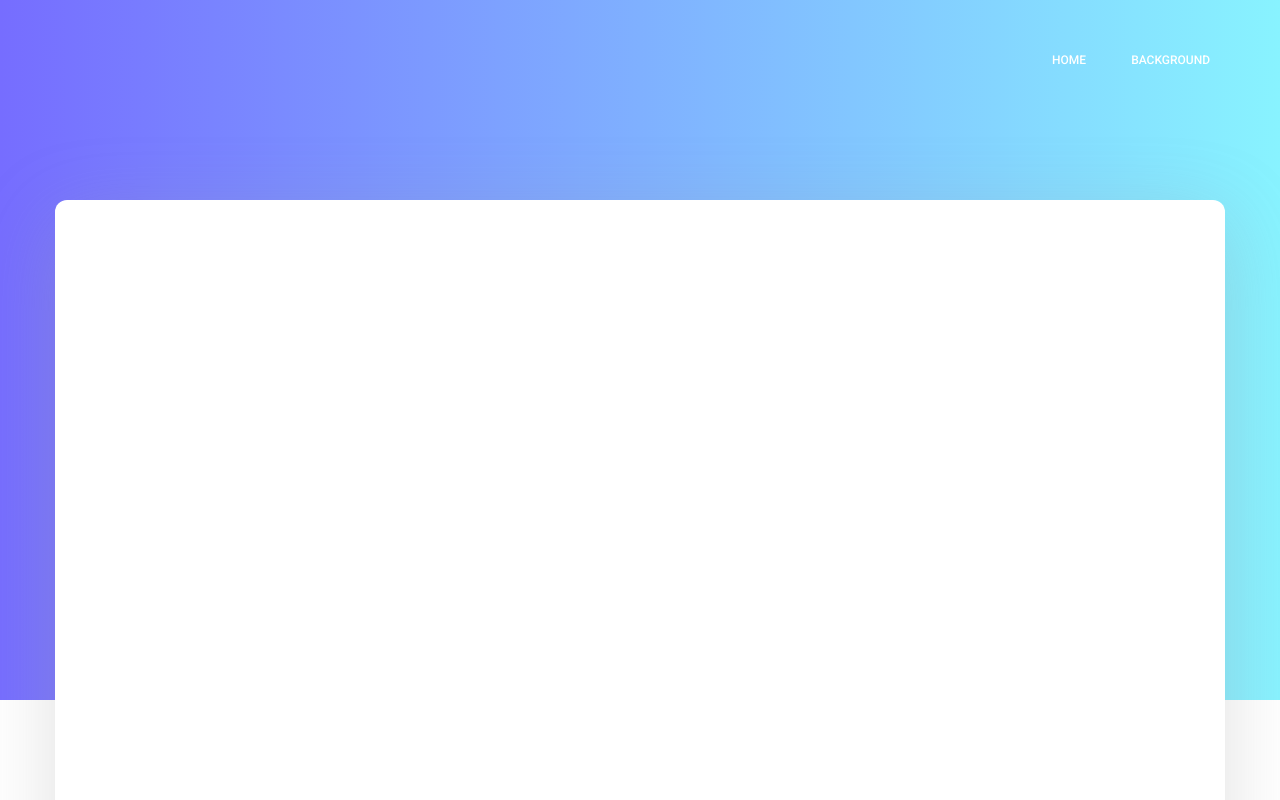
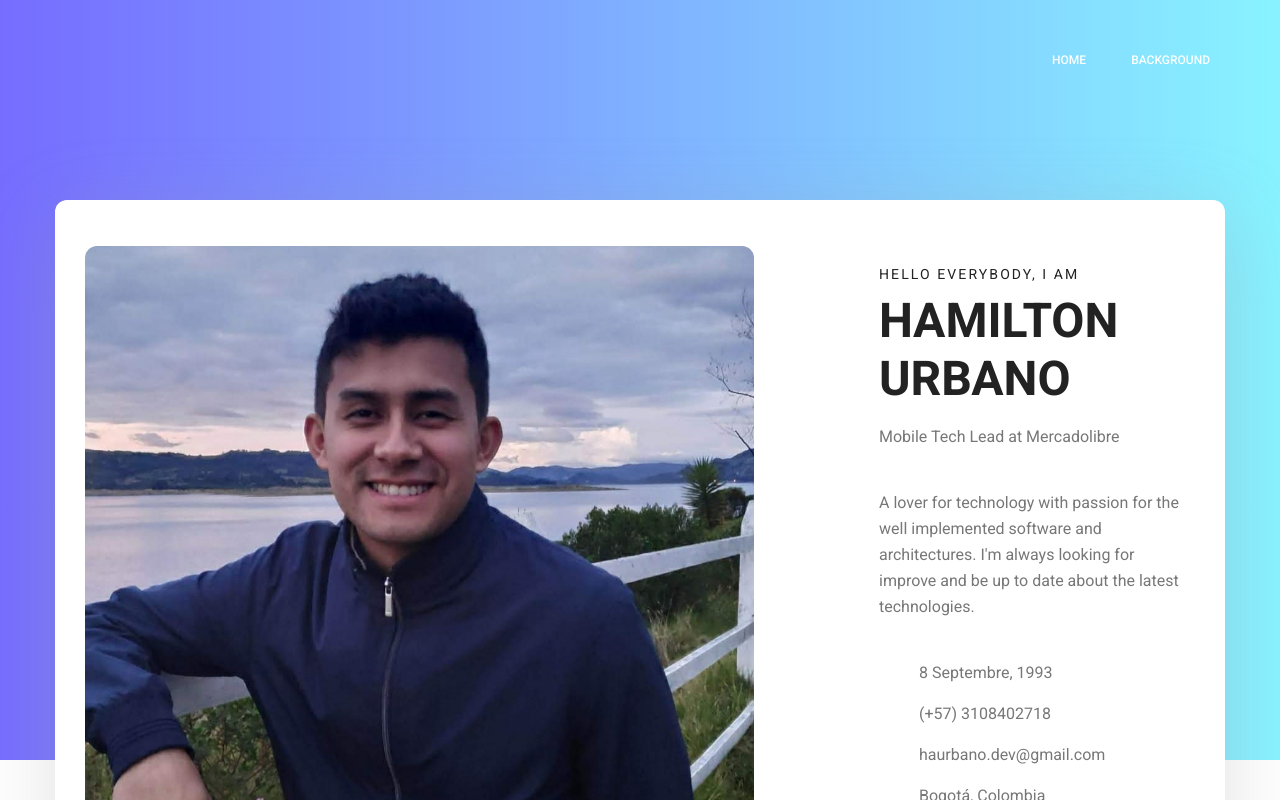
Before and after one commit to haurbano/personal-page-react, a React (Create React App) app: page /home in a window 1280 px wide. Shown: the top 800 px of the page. Built offline with nearby package versions, Linux system fonts and the light colour scheme; the HTML template or start-up script is replaced by a standard one.

Commit message:
home path added

```diff
--- a/src/App.js
+++ b/src/App.js
@@ -43,9 +43,12 @@ function App() {
       <section class="home_banner_area">
         <div class="container box_1620">
           <Switch>
-              <Route exact path="/"> <Home/> </Route>
+              <Route exact path="/home"> <Home/> </Route>
               <Route exact path="/personal-page-react">
-                <Redirect to="/" />
+                <Redirect to="/home" />
+              </Route>
+              <Route exact path="/">
+                <Redirect to="/home" />
               </Route>
               <Route exact path="/background"> <Background/> </Route>
           </Switch>
--- a/src/components/HeaderPage.js
+++ b/src/components/HeaderPage.js
@@ -11,7 +11,7 @@ function HeaderPage() {
             <div class="container box_1620">
                 <div class="collapse navbar-collapse offset" id="navbarSupportedContent">
                     <ul class="nav navbar-nav menu_nav ml-auto">
-                        <li class="nav-item active"><Link class="nav-link" to="/">Home</Link></li>
+                        <li class="nav-item active"><Link class="nav-link" to="/home">Home</Link></li>
                         <li class="nav-item"><Link class="nav-link" to="/background">Background</Link></li>
                     </ul>
                 </div>
```
